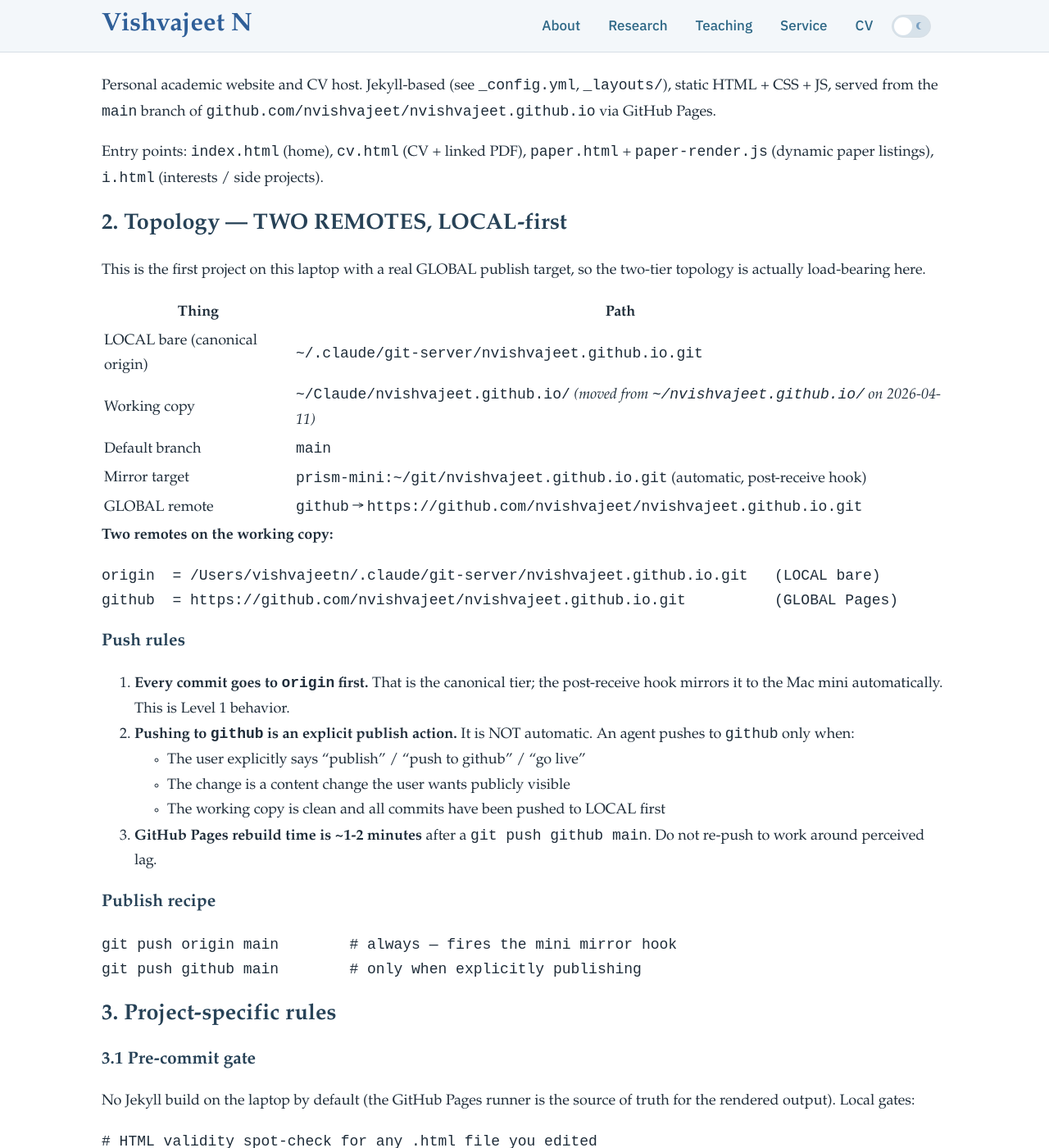
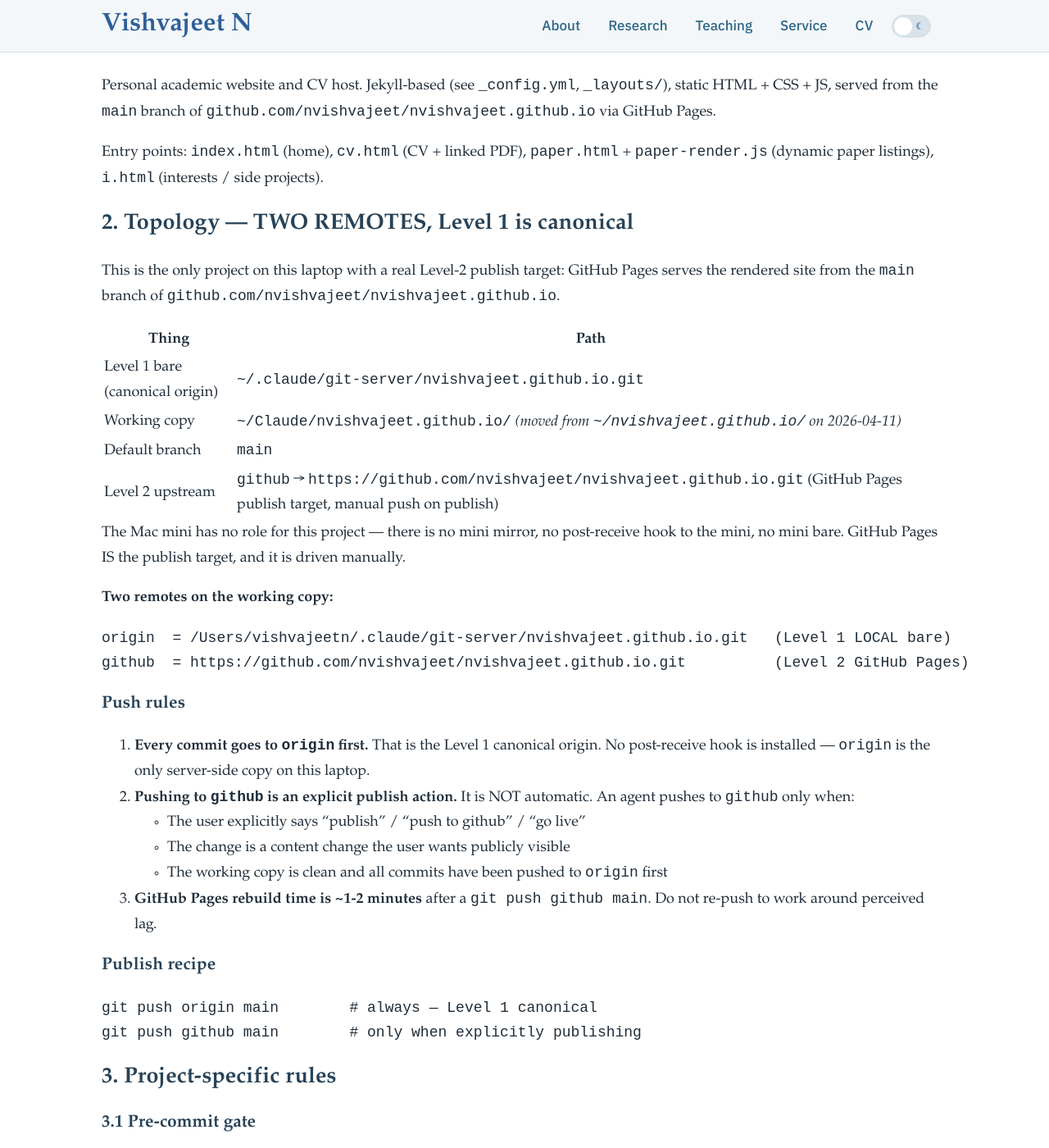
Before and after one commit to nvishvajeet/nvishvajeet.github.io, a Jekyll site: the page built from WORKFLOW.md, in a window 1280 px wide and 1400 px high, scrolled down 563 px. Shown: the whole window at 82% size. Built offline with Jekyll 4.4.1, drawn with Linux system fonts in a browser that asks for light colours; our own code applies the rules of GitHub Pages for plain Markdown files.

Commit message:
workflow: level 1/level 2 framing, no mini mirror
Updates §2 topology to reflect the two-level git correction.
This project has a real Level-2 publish target — github.com
serves the rendered site via GitHub Pages — but no mini role.
Removed the stale "mirror to mini" line. Push rules unchanged:
`origin` (Level 1 LOCAL bare) always; `github` (Level 2) on
explicit publish only.

Co-Authored-By: Claude Opus 4.6 (1M context) <noreply@anthropic.com>

````diff
--- a/WORKFLOW.md
+++ b/WORKFLOW.md
@@ -30,44 +30,48 @@ Entry points: `index.html` (home), `cv.html` (CV + linked PDF),
 `paper.html` + `paper-render.js` (dynamic paper listings),
 `i.html` (interests / side projects).
 
-## 2. Topology — TWO REMOTES, LOCAL-first
+## 2. Topology — TWO REMOTES, Level 1 is canonical
 
-This is the first project on this laptop with a real GLOBAL publish
-target, so the two-tier topology is actually load-bearing here.
+This is the only project on this laptop with a real Level-2
+publish target: GitHub Pages serves the rendered site from the
+`main` branch of `github.com/nvishvajeet/nvishvajeet.github.io`.
 
 | Thing | Path |
 |---|---|
-| LOCAL bare (canonical origin) | `~/.claude/git-server/nvishvajeet.github.io.git` |
+| Level 1 bare (canonical origin) | `~/.claude/git-server/nvishvajeet.github.io.git` |
 | Working copy | `~/Claude/nvishvajeet.github.io/` *(moved from `~/nvishvajeet.github.io/` on 2026-04-11)* |
 | Default branch | `main` |
-| Mirror target | `prism-mini:~/git/nvishvajeet.github.io.git` (automatic, post-receive hook) |
-| GLOBAL remote | `github` → `https://github.com/nvishvajeet/nvishvajeet.github.io.git` |
+| Level 2 upstream | `github` → `https://github.com/nvishvajeet/nvishvajeet.github.io.git` (GitHub Pages publish target, manual push on publish) |
+
+The Mac mini has no role for this project — there is no mini
+mirror, no post-receive hook to the mini, no mini bare. GitHub
+Pages IS the publish target, and it is driven manually.
 
 **Two remotes on the working copy:**
 
 ```
-origin  = /Users/vishvajeetn/.claude/git-server/nvishvajeet.github.io.git   (LOCAL bare)
-github  = https://github.com/nvishvajeet/nvishvajeet.github.io.git          (GLOBAL Pages)
+origin  = /Users/vishvajeetn/.claude/git-server/nvishvajeet.github.io.git   (Level 1 LOCAL bare)
+github  = https://github.com/nvishvajeet/nvishvajeet.github.io.git          (Level 2 GitHub Pages)
 ```
 
 ### Push rules
 
-1. **Every commit goes to `origin` first.** That is the canonical
-   tier; the post-receive hook mirrors it to the Mac mini
-   automatically. This is Level 1 behavior.
+1. **Every commit goes to `origin` first.** That is the Level 1
+   canonical origin. No post-receive hook is installed — `origin`
+   is the only server-side copy on this laptop.
 2. **Pushing to `github` is an explicit publish action.** It is
    NOT automatic. An agent pushes to `github` only when:
    - The user explicitly says "publish" / "push to github" / "go live"
    - The change is a content change the user wants publicly visible
    - The working copy is clean and all commits have been pushed to
-     LOCAL first
+     `origin` first
 3. **GitHub Pages rebuild time is ~1-2 minutes** after a `git push
    github main`. Do not re-push to work around perceived lag.
 
 ### Publish recipe
 
 ```bash
-git push origin main        # always — fires the mini mirror hook
+git push origin main        # always — Level 1 canonical
 git push github main        # only when explicitly publishing
 ```
 
````
